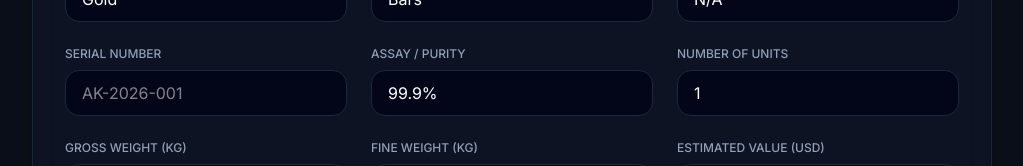
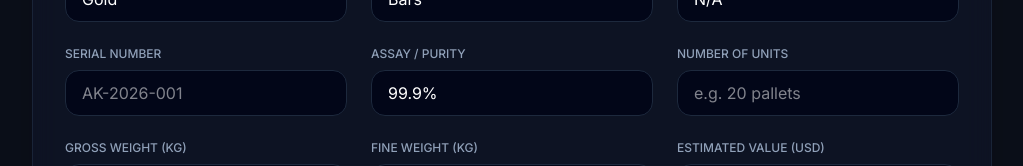
Before and after one commit to mosaremot-gif/amkatwendenext, a Next.js app: page /admin/skr/new in a window 1280 px wide. Shown: the part 623-789 px from the top of the page, without its empty margins (128-1151 px from the left). Built offline with nearby package versions, Linux system fonts and the light colour scheme.

Commit message:
turned units to number

```diff
--- a/src/app/(admin)/admin/(dashboard)/skr/[id]/page.tsx
+++ b/src/app/(admin)/admin/(dashboard)/skr/[id]/page.tsx
@@ -46,7 +46,7 @@ function SkrManageForm({ params }: PageProps) {
     refinery: "N/A",
     serialNumber: "",
     assayPurity: "99.9%",
-    numberOfUnits: 1,
+    numberOfUnits: "",
     grossWeight: "",
     fineWeight: "",
     estimatedValue: "",
@@ -359,10 +359,11 @@ function SkrManageForm({ params }: PageProps) {
                   Number of Units
                 </label>
                 <input
-                  type="number"
+                  type="text"
                   name="numberOfUnits"
                   required
                   value={formData.numberOfUnits}
+                  placeholder="e.g. 20 pallets"
                   onChange={handleChange}
                   className="w-full bg-slate-950 border border-slate-800 rounded-xl px-4 py-2.5 text-white focus:outline-none focus:border-blue-500 transition-all"
                 />
--- a/src/app/api/admin/skrs/[id]/route.ts
+++ b/src/app/api/admin/skrs/[id]/route.ts
@@ -55,7 +55,7 @@ export async function PUT(req: Request, context: RouteContext) {
         refinery: body.refinery || "N/A",
         serialNumber: body.serialNumber,
         assayPurity: body.assayPurity,
-        numberOfUnits: Number(body.numberOfUnits) || 1,
+        numberOfUnits: body.numberOfUnits || "1",
         grossWeight: Number(body.grossWeight),
         fineWeight: Number(body.fineWeight),
         estimatedValue: Number(body.estimatedValue),
--- a/src/app/api/admin/skrs/route.ts
+++ b/src/app/api/admin/skrs/route.ts
@@ -21,7 +21,7 @@ interface CreateSkrRequestBody {
   refinery?: string;
   serialNumber: string;
   assayPurity: string;
-  numberOfUnits: string | number;
+  numberOfUnits: string;
   grossWeight: string | number;
   fineWeight: string | number;
   estimatedValue: string | number;
@@ -84,7 +84,7 @@ export async function POST(req: Request) {
         refinery: body.refinery || "N/A",
         serialNumber: body.serialNumber,
         assayPurity: body.assayPurity,
-        numberOfUnits: Number(body.numberOfUnits) || 1,
+        numberOfUnits: body.numberOfUnits || "1",
         grossWeight: Number(body.grossWeight),
         fineWeight: Number(body.fineWeight),
         estimatedValue: Number(body.estimatedValue),
--- a/src/components/SkrVerifyClientView.tsx
+++ b/src/components/SkrVerifyClientView.tsx
@@ -30,7 +30,7 @@ interface CertificateData {
   refinery?: string;
   serialNumber: string;
   assayPurity: string;
-  numberOfUnits: number;
+  numberOfUnits: string;
   grossWeight: string;
   fineWeight: string;
   estimatedValue: string;
```
Also changed, not shown: 1 other file (tests, documents, lock files or other folders).
